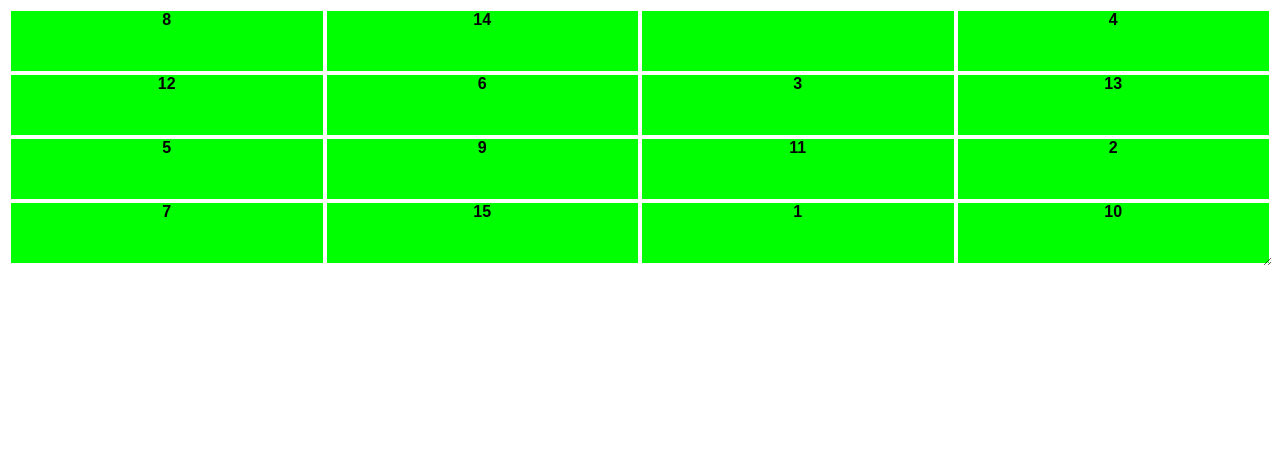
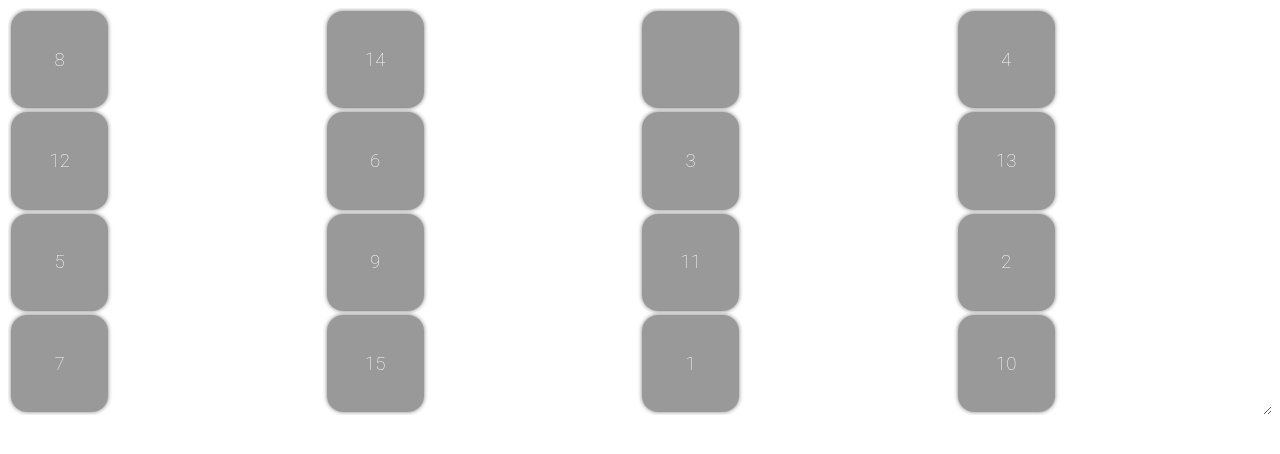
Before and after one commit to armenbadal/puzzle-15-elec, a website: page index.html in a window 1280 px wide. Drawn offline with Linux system fonts and the light colour scheme.

Commit message:
Update puzzle15ui.css

```diff
--- a/puzzle15ui.css
+++ b/puzzle15ui.css
@@ -1,15 +1,23 @@
 
 label {
-	min-width: 60px;
-	min-height: 60px;
-	width: 100%;
-	height: 100%;
-	display: block;
-	text-align: center;
-	background-color: rgb(0, 255, 0);
-	font-family: Arial;
-	font-size: 16px;
-	font-weight: bold;
+        width:60px;
+        height: 60px;
+        display: block;
+        text-align: center;
+        line-height: 60px;
+        background: rgba(0,0,0,0.40);
+        box-shadow: 0px 0px 4px 0px rgba(0,0,0,0.50);
+        border-radius: 16px;
+        color: white;
+        padding: 1em 1em;
+        border: none;
+        font-family: 'Roboto', sans-serif;
+        font-weight: 100;
+        font-size: 14pt;
+        position: relative;
+        top: 40%;
+        cursor: pointer;
+        outline: none;
 }
 
 table {
```
